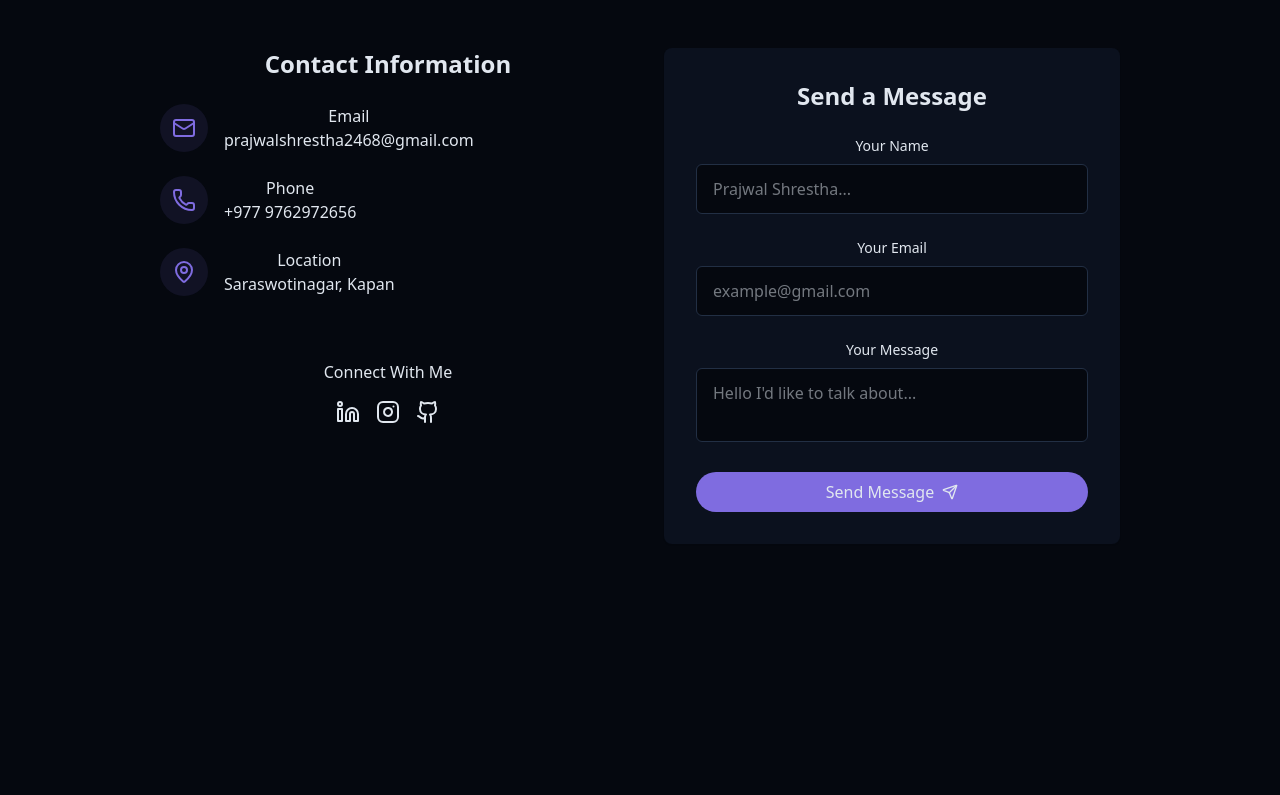
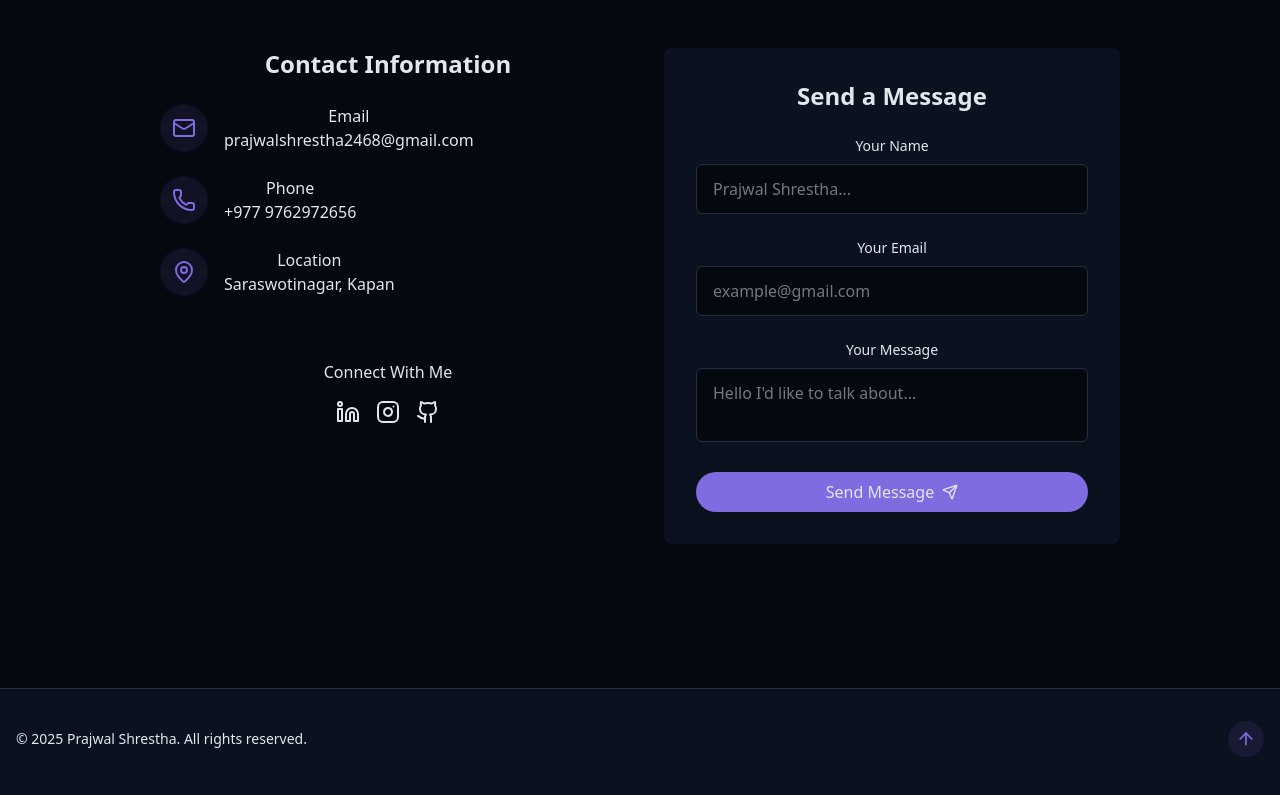
Before and after one commit to Prajwal-Shrestha/Portfoilo, a React (Vite) app: page / in a window 1280 px wide. Shown: the part 3980-4775 px from the top of the page. Before the commit the page ends 4620 px from the top, so only its background shows below. Built offline with nearby package versions, Linux system fonts and the light colour scheme.

Commit message:
fixed import path and finished footer

```diff
--- a/src/components/AboutSection.jsx
+++ b/src/components/AboutSection.jsx
@@ -91,3 +91,4 @@
     </section>
   );
 };
+export default AboutSection;
--- a/src/components/ContactSection.jsx
+++ b/src/components/ContactSection.jsx
@@ -207,3 +207,4 @@
     </section>
   );
 };
+export default ContactSection;
--- a/src/components/Education.jsx
+++ b/src/components/Education.jsx
@@ -205,3 +205,4 @@
     </section>
   );
 };
+export default Education;
--- /dev/null
+++ b/src/components/Footer.jsx
@@ -0,0 +1,20 @@
+import { ArrowUp } from "lucide-react";
+
+export const Footer = () => {
+  return (
+    <footer className="py-12 px-4 bg-card relative border-t border-border mt-12 pt-8 flex flex-wrap justify-between items-center">
+      {" "}
+      <p className="text-sm text-muted-foreground">
+        {" "}
+        &copy; {new Date().getFullYear()} Prajwal Shrestha. All rights reserved.
+      </p>
+      <a
+        href="#hero"
+        className="p-2 rounded-full bg-primary/10 hover:bg-primary/20 text-primary transition-colors"
+      >
+        <ArrowUp size={20} />
+      </a>
+    </footer>
+  );
+};
+export default Footer;
--- a/src/components/HeroSection.jsx
+++ b/src/components/HeroSection.jsx
@@ -48,3 +48,4 @@
         </section>
     );
 };
+export default HeroSection;
--- a/src/components/Navbar.jsx
+++ b/src/components/Navbar.jsx
@@ -90,3 +90,4 @@
         </nav>
     );
 };
+export default Navbar;
--- a/src/components/Projects.jsx
+++ b/src/components/Projects.jsx
@@ -83,4 +83,4 @@
   )
 }
 
-export default Projects
+export default Projects;
--- a/src/components/SkillsSection.jsx
+++ b/src/components/SkillsSection.jsx
@@ -91,3 +91,4 @@
     </section>
   );
 };
+export default SkillsSection;
--- a/src/components/StarBackground.jsx
+++ b/src/components/StarBackground.jsx
@@ -93,3 +93,4 @@
     </div>
   );
 };
+export default StarBackground;
--- a/src/components/ThemeToggle.jsx
+++ b/src/components/ThemeToggle.jsx
@@ -46,3 +46,4 @@
     </button>
   );
 };
+export default ThemeToggle;
--- a/src/pages/home.jsx
+++ b/src/pages/home.jsx
@@ -13,6 +13,7 @@
 import { SkillsSection } from "../components/SkillsSection";
 import Projects from "../components/Projects";
 import { ContactSection } from "../components/ContactSection";
+import { Footer } from "../components/Footer";
 
 export const Home = () => {
   const [showIntro, setShowIntro] = useState(true);
@@ -37,7 +38,8 @@
         <Projects />
         <ContactSection />
       </main>
-      {/* Footer (if any) */}
+      {/* Footer  */}
+      <Footer />
     </div>
   );
 };
```
